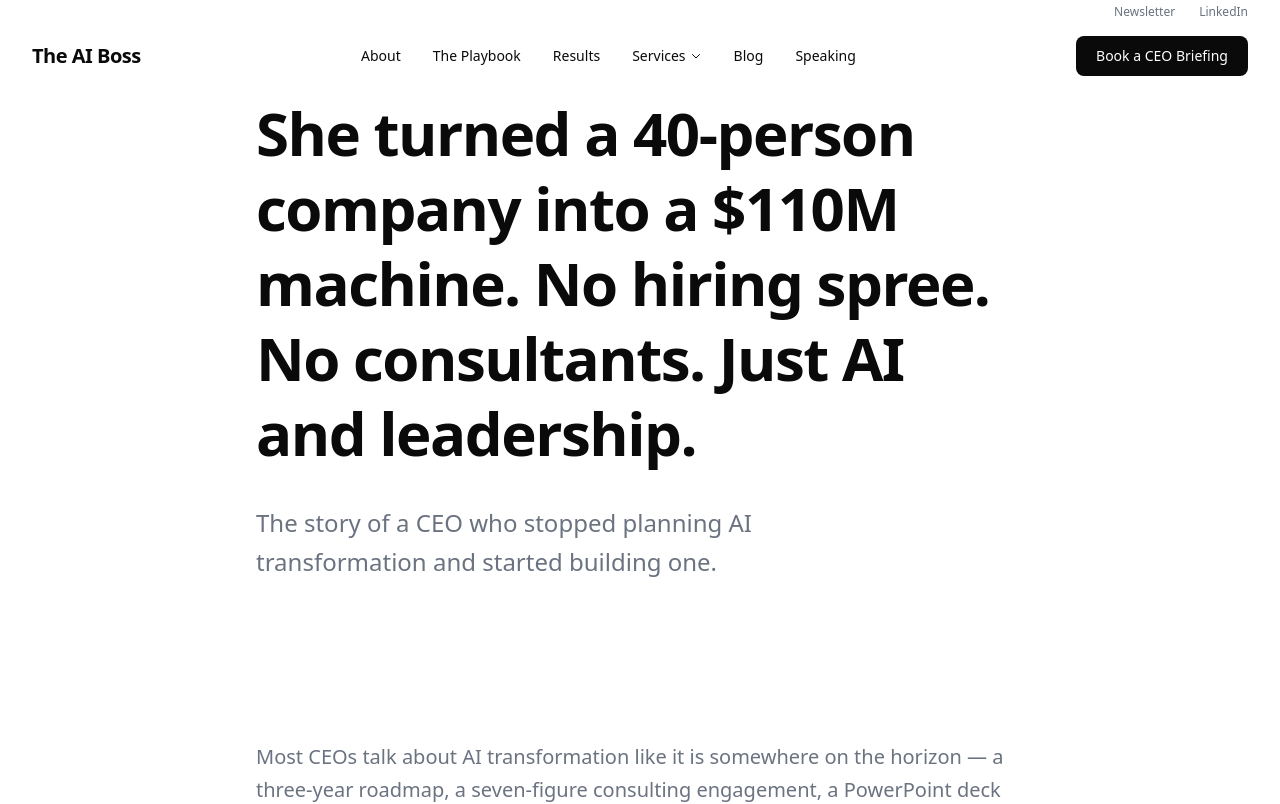
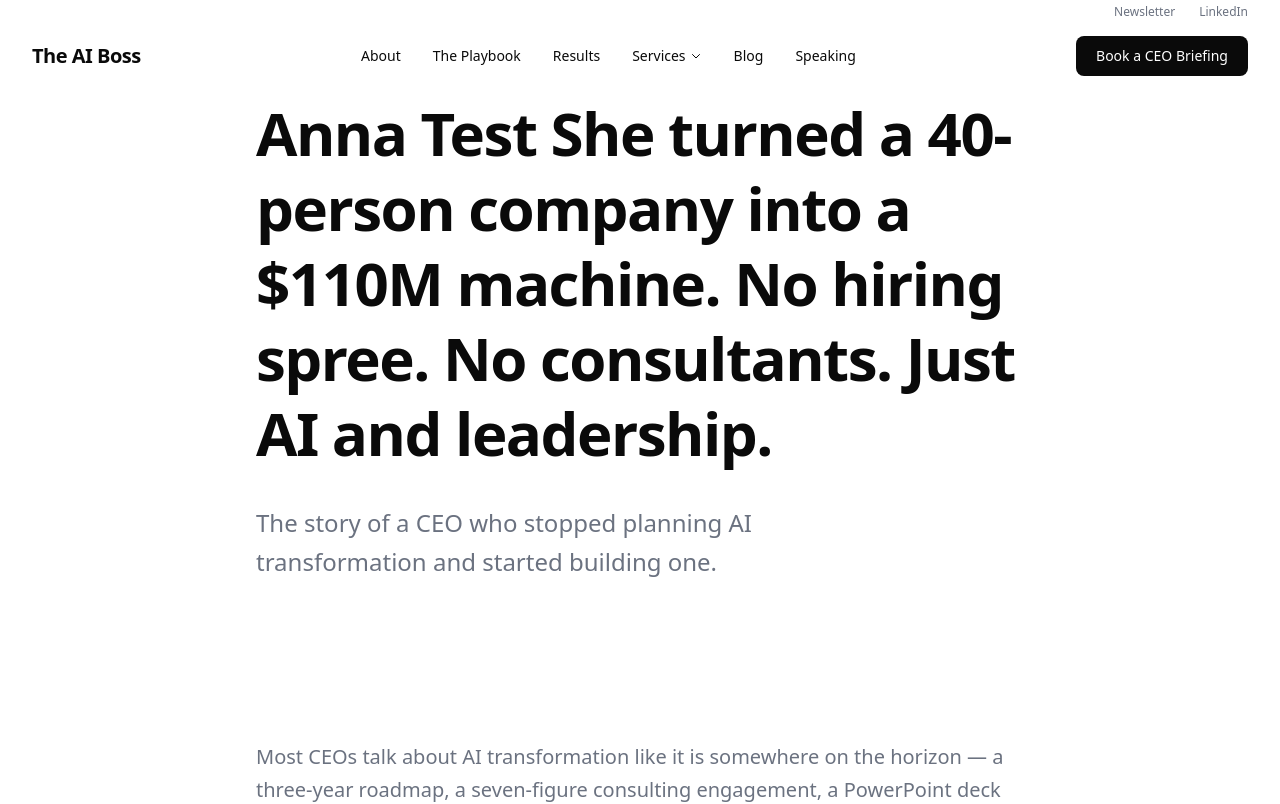
Before and after one commit to kanaekim/theaiboss-site, a Next.js app: page /about in a window 1280 px wide. Shown: the top 804 px of the page. Built offline with nearby package versions, Linux system fonts and the light colour scheme.

Commit message:
Update page.tsx

```diff
--- a/src/app/about/page.tsx
+++ b/src/app/about/page.tsx
@@ -15,7 +15,7 @@
       <section className="pt-24 pb-20 px-6">
         <div className="max-w-3xl mx-auto">
           <h1 className="text-4xl sm:text-5xl lg:text-6xl font-bold leading-tight tracking-tight mb-8">
-            She turned a 40-person company into a $110M machine. No hiring
+            Anna Test She turned a 40-person company into a $110M machine. No hiring
             spree. No consultants. Just AI and leadership.
           </h1>
           <p className="text-xl sm:text-2xl text-[var(--color-muted)] leading-relaxed max-w-2xl">
```
